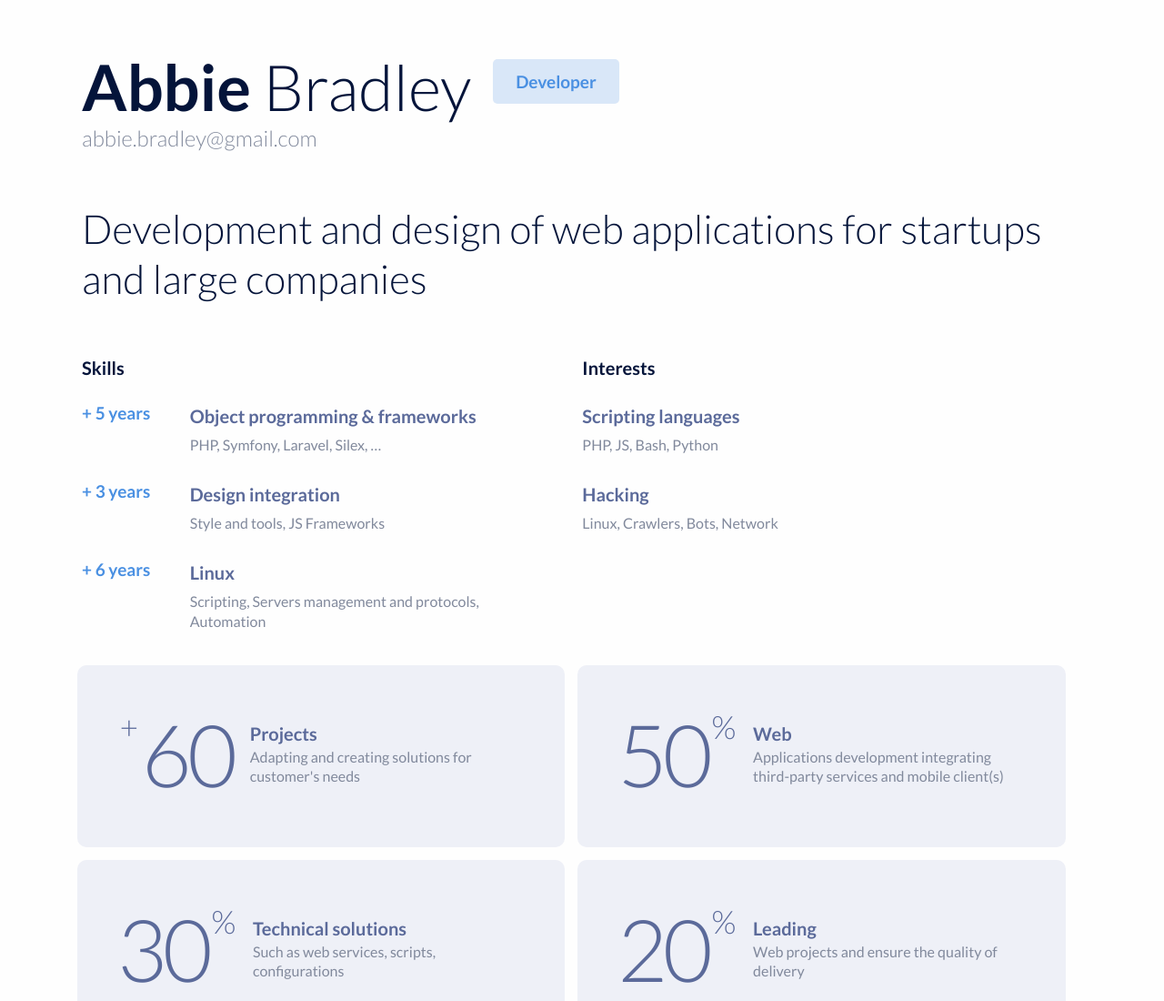
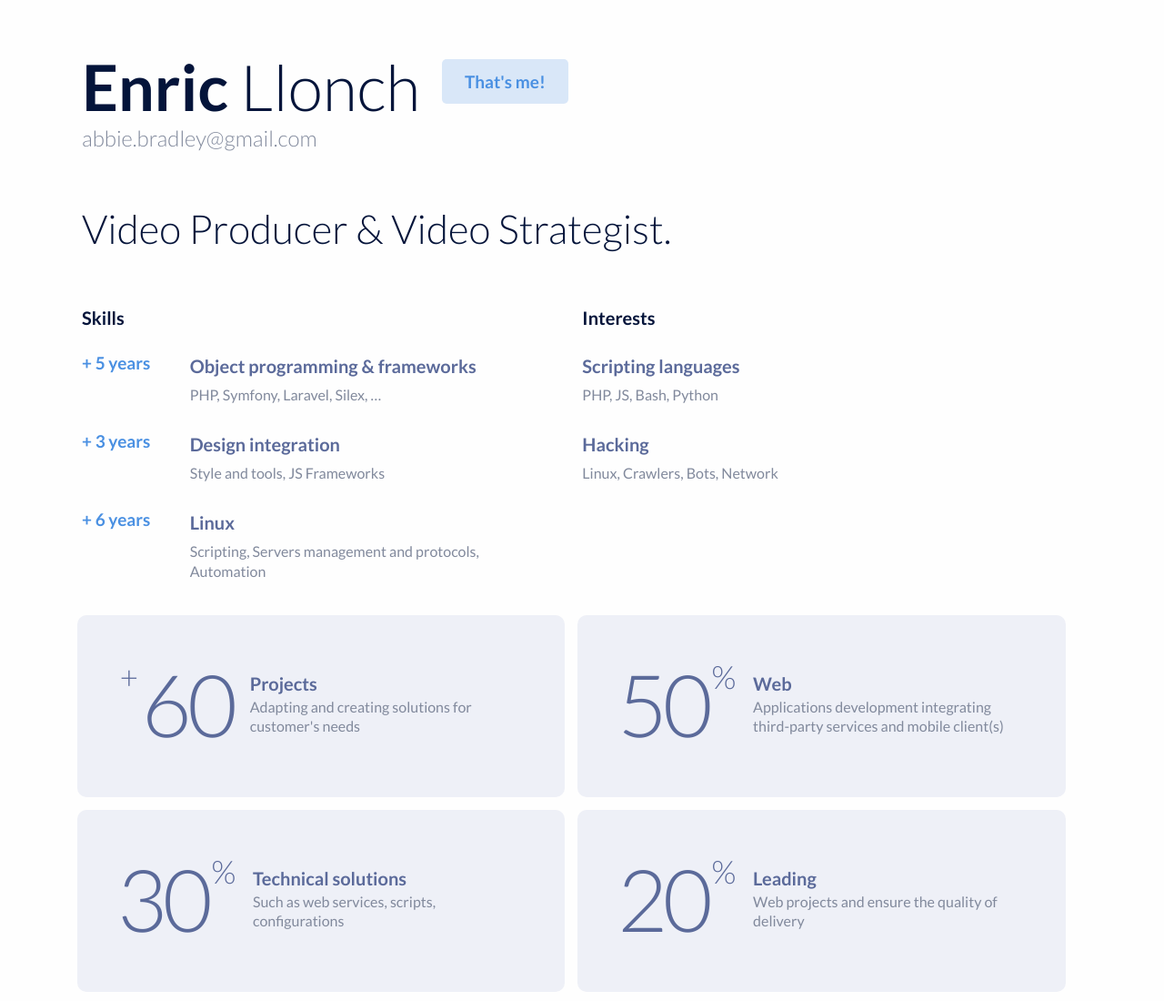
Before and after one commit to enricllonch/enricllonch.github.io, a plain HTML site: page index.html in a window 1280 px wide. Shown: the top 1100 px of the page at 91% size. Drawn offline with Linux system fonts and the light colour scheme.

Commit message:
Update index.html

```diff
--- a/index.html
+++ b/index.html
@@ -1,7 +1,7 @@
 <!DOCTYPE html>
 <html>
 <head>
-	<title>Minimal Resume Template</title>
+	<title>Enric Llonch</title>
 	<link rel="stylesheet" type="text/css" href="styles.css">
 	<meta name="viewport" content="width=device-width, initial-scale=1.0">
 </head>
@@ -9,12 +9,11 @@
 
 	<div class="container">
 		<div class="hero">
-			<h1 class="name"><strong>Abbie</strong> Bradley</h1>
-			<span class="job-title">Developer</span>
+			<h1 class="name"><strong>Enric</strong> Llonch</h1>
+			<span class="job-title">That's me!</span>
 			<span class="email">abbie.bradley@gmail.com</span>
 
-			<h2 class="lead">Development and design of web applications
-for startups and large companies</h2>
+			<h2 class="lead">Video Producer & Video Strategist.</h2>
 		</div>
 	</div>
 
```
